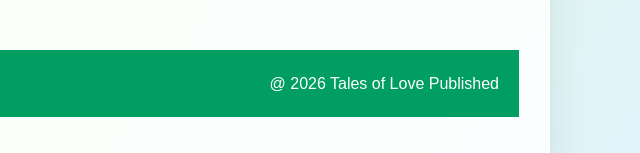
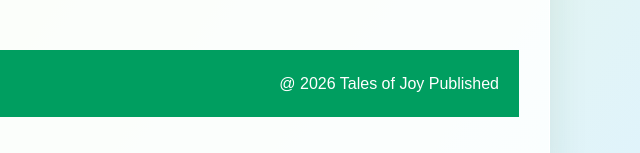
Before and after one commit to johntabu001-afk/kidscorner, a plain HTML site: page Contact Us.html in a window 1280 px wide. Shown: the part 1295-1448 px from the top of the page, 640-1280 px from the left. Drawn offline with Linux system fonts and the light colour scheme.

Commit message:
Update Contact Us.html

```diff
--- a/Contact Us.html
+++ b/Contact Us.html
@@ -182,7 +182,7 @@
           </Ul>
         </nav>
 
-        <p>@ 2026 Tales of Love Published</p>
+        <p>@ 2026 Tales of Joy Published</p>
       </footer>
     </section>
 
```
